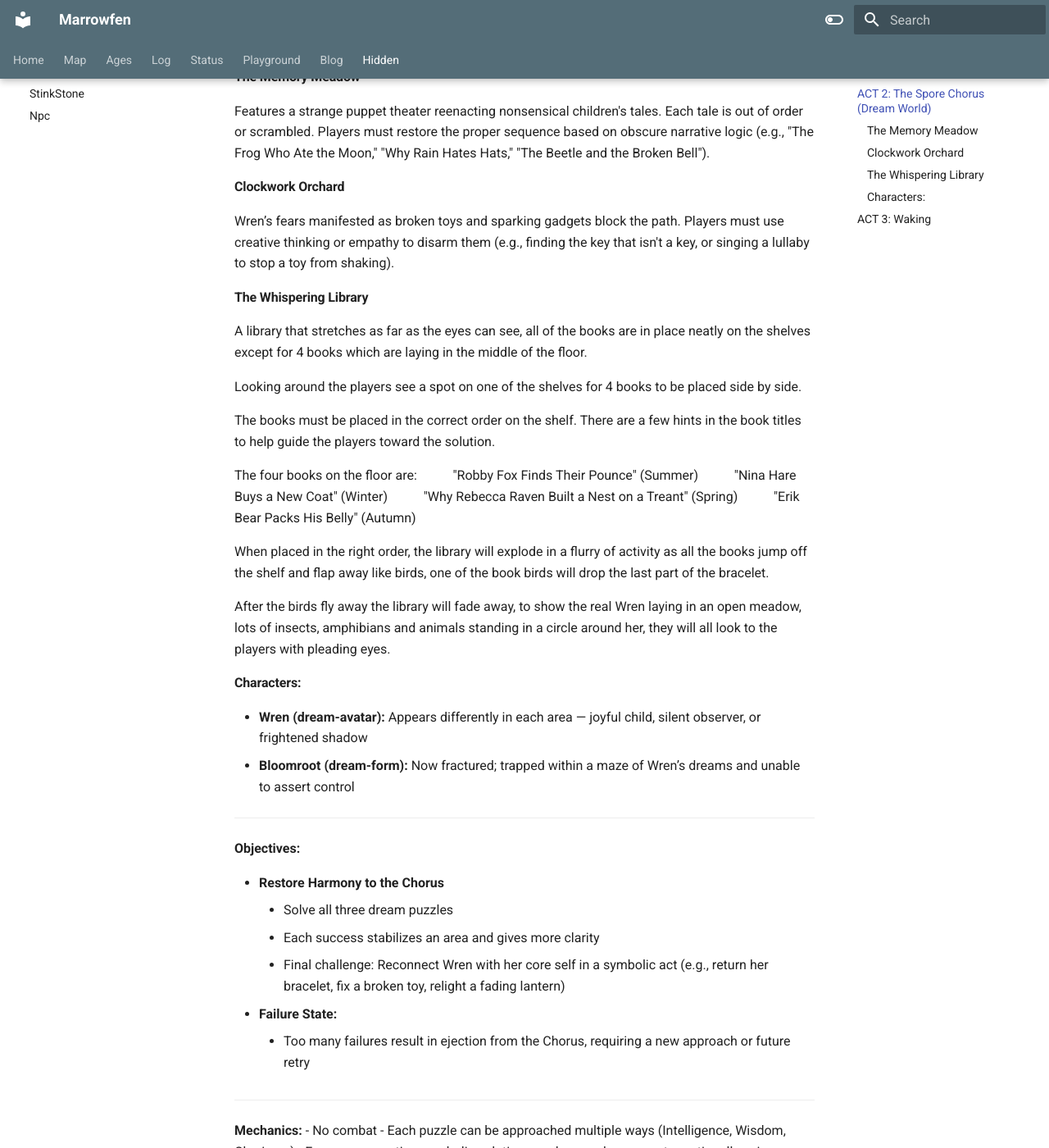
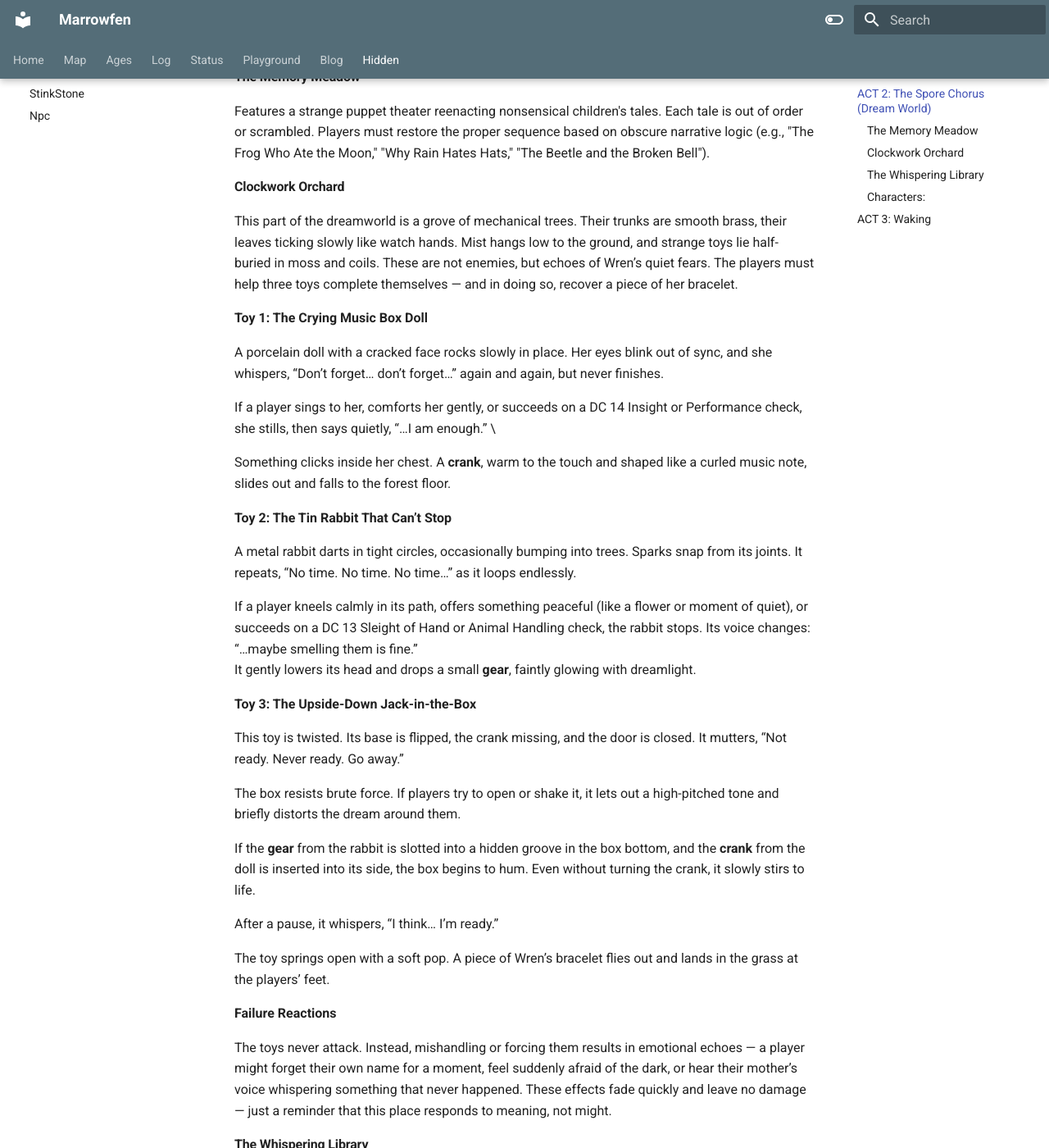
Before and after one commit to marrowfen/marrowfen.github.io, an MkDocs documentation site: the page built from docs/hidden/Dreamroot.md, in a window 1280 px wide and 1400 px high, scrolled down 1097 px. Shown: the whole window at 82% size. Built offline with MkDocs 1.6.1 and Material for MkDocs 9.7.7, drawn with Linux system fonts in a browser that asks for light colours; some of the changed text lies outside the part shown.

Commit message:
Vault deploy: PromptFerret 2025-05-30 21:13:52 - 1 M docs/hidden/Dreamroot.md

```diff
--- a/docs/hidden/Dreamroot.md
+++ b/docs/hidden/Dreamroot.md
@@ -34,12 +34,43 @@
 Features a strange puppet theater reenacting nonsensical children's tales. Each tale is out of order or scrambled. Players must restore the proper sequence based on obscure narrative logic (e.g., "The Frog Who Ate the Moon," "Why Rain Hates Hats," "The Beetle and the Broken Bell").
 
 #### Clockwork Orchard
-Wren’s fears manifested as broken toys and sparking gadgets block the path. Players must use creative thinking or empathy to disarm them (e.g., finding the key that isn't a key, or singing a lullaby to stop a toy from shaking).
+This part of the dreamworld is a grove of mechanical trees. Their trunks are smooth brass, their leaves ticking slowly like watch hands. Mist hangs low to the ground, and strange toys lie half-buried in moss and coils. These are not enemies, but echoes of Wren’s quiet fears. The players must help three toys complete themselves — and in doing so, recover a piece of her bracelet.
+
+**Toy 1: The Crying Music Box Doll**
+
+A porcelain doll with a cracked face rocks slowly in place. Her eyes blink out of sync, and she whispers, “Don’t forget… don’t forget…” again and again, but never finishes.
+
+If a player sings to her, comforts her gently, or succeeds on a DC 14 Insight or Performance check, she stills, then says quietly, “…I am enough.”  \
+
+Something clicks inside her chest. A **crank**, warm to the touch and shaped like a curled music note, slides out and falls to the forest floor.
+
+**Toy 2: The Tin Rabbit That Can’t Stop**
+
+A metal rabbit darts in tight circles, occasionally bumping into trees. Sparks snap from its joints. It repeats, “No time. No time. No time…” as it loops endlessly.
+
+If a player kneels calmly in its path, offers something peaceful (like a flower or moment of quiet), or succeeds on a DC 13 Sleight of Hand or Animal Handling check, the rabbit stops. Its voice changes: “…maybe smelling them is fine.”
+It gently lowers its head and drops a small **gear**, faintly glowing with dreamlight.
+
+**Toy 3: The Upside-Down Jack-in-the-Box**
+
+This toy is twisted. Its base is flipped, the crank missing, and the door is closed. It mutters, “Not ready. Never ready. Go away.”
+
+The box resists brute force. If players try to open or shake it, it lets out a high-pitched tone and briefly distorts the dream around them.
+
+If the **gear** from the rabbit is slotted into a hidden groove in the box bottom, and the **crank** from the doll is inserted into its side, the box begins to hum. Even without turning the crank, it slowly stirs to life.
+
+After a pause, it whispers, “I think… I’m ready.”
+
+The toy springs open with a soft pop. A piece of Wren’s bracelet flies out and lands in the grass at the players’ feet.
+
+**Failure Reactions**
+
+The toys never attack. Instead, mishandling or forcing them results in emotional echoes — a player might forget their own name for a moment, feel suddenly afraid of the dark, or hear their mother’s voice whispering something that never happened. These effects fade quickly and leave no damage — just a reminder that this place responds to meaning, not might.
 
 #### The Whispering Library
-A library that stretches as far as the eyes can see, all of the books are in place neatly on the shelves except for 4 books which are laying in the middle of the floor.
+A library that stretches as far as the eyes can see, all of the books sit neatly on their shelves — except for four lying in the middle of the floor.
 
-Looking around the players see a spot on one of the shelves for 4 books to be placed side by side.
+Nearby, an empty section of shelf waits for four books to be placed side by side.
 
 The books must be placed in the correct order on the shelf. There are a few hints in the book titles to help guide the players toward the solution.
 
```
